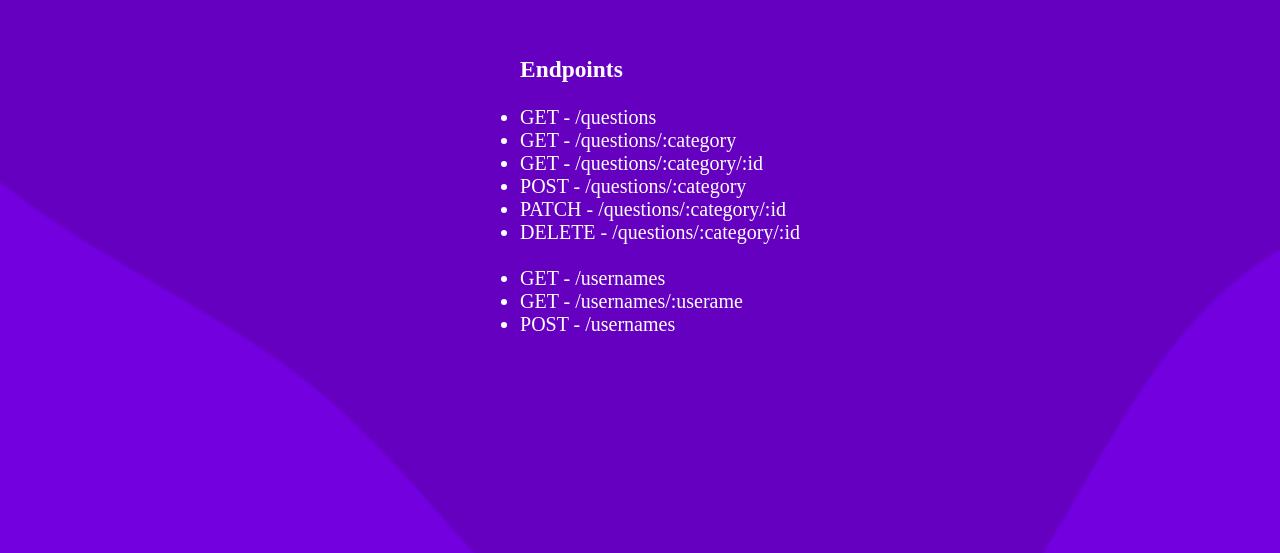
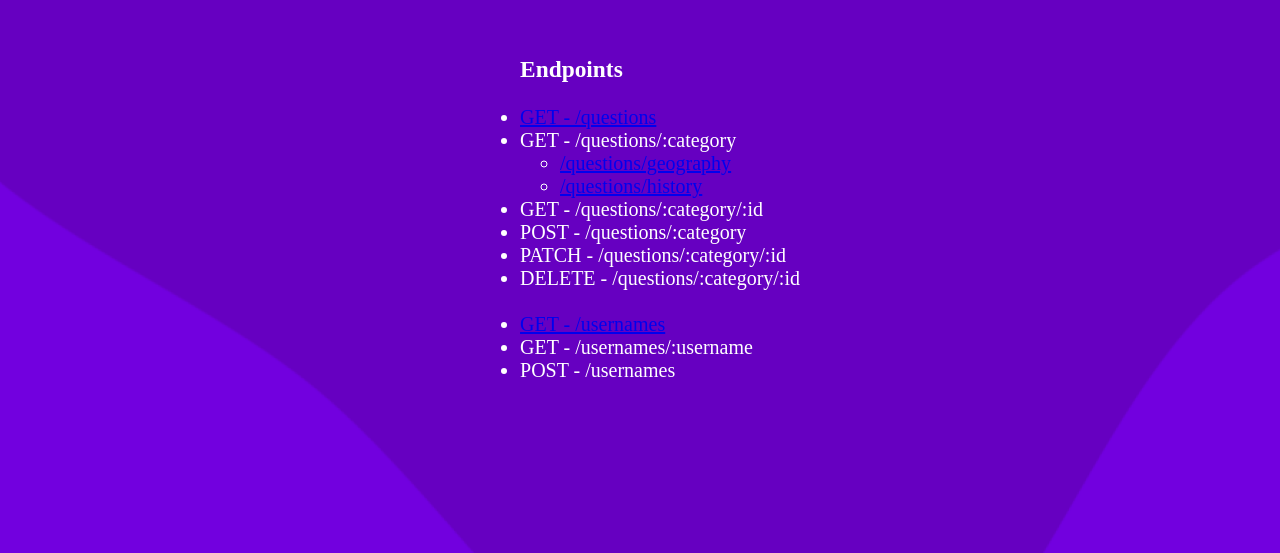
Before and after one commit to Tellur89/duck-server, a website: page index.html in a window 1280 px wide. Shown: the part 247-800 px from the top of the page. Drawn offline with Linux system fonts and the light colour scheme.

Commit message:
add hyperlinks, update lists

```diff
--- a/index.html
+++ b/index.html
@@ -13,15 +13,19 @@
       <h1>Welcome to the Smart Duck API</h1>
       <ul>
         <h3>Endpoints</h3>
-        <li>GET - /questions</li>
+        <li><a href ="http://localhost:3000/questions" target = "_blank">GET - /questions</a></li>
         <li>GET - /questions/:category</li>
+			<ul>
+				<li><a href ="http://localhost:3000/questions/geography" target = "_blank">/questions/geography</a></li>
+				<li><a href ="http://localhost:3000/questions/history" target = "_blank">/questions/history</a></li>
+			</ul>
         <li>GET - /questions/:category/:id</li>
         <li>POST - /questions/:category</li>
         <li>PATCH - /questions/:category/:id</li>
         <li>DELETE - /questions/:category/:id</li>
         <br />
-        <li>GET - /usernames</li>
-        <li>GET - /usernames/:userame</li>
+        <li><a href ="http://localhost:3000/usernames" target = "_blank">GET - /usernames</a></li>
+        <li>GET - /usernames/:username</li>
         <li>POST - /usernames</li>
       </ul>
     </div>
```
